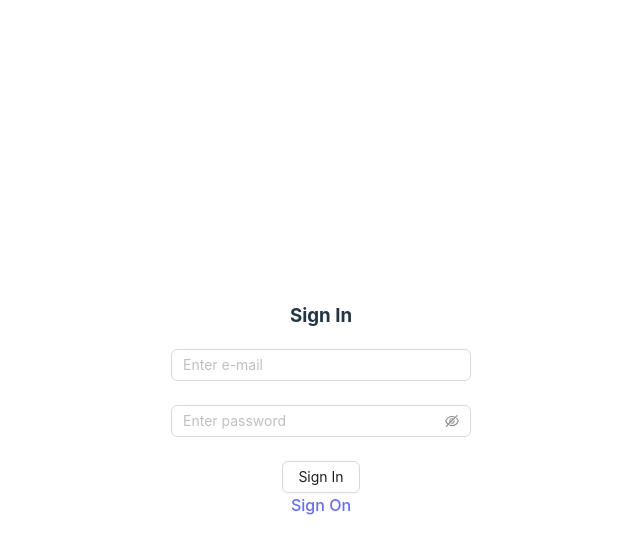
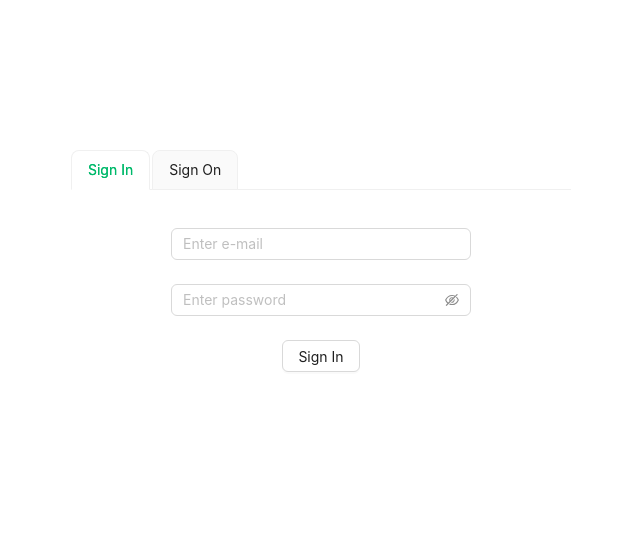
Before and after one commit to JanaAhurtsova/graphiql-app, a React (Vite) app in the folder GraphQL/: page /login in a window 1280 px wide. Shown: the top 554 px of the page, without its empty margins (319-959 px from the left). Built offline with nearby package versions, Linux system fonts and the light colour scheme.

Commit message:
feat: chahge sibn in(out) page

```diff
--- a/GraphQL/src/assets/json/formData.json
+++ b/GraphQL/src/assets/json/formData.json
@@ -2,13 +2,11 @@
   "en": {
     "email": {
       "placeholder": "Enter e-mail",
-      "required": "Enter correct e-mail",
-      "pattern": "([a-zA-Z0-9._-]+@[a-zA-Z0-9._-]+[.][a-zA-Z0-9_-]+)"
+      "required": "Enter correct e-mail"
     },
     "password": {
       "placeholder": "Enter password",
-      "required": "Minimum 8 symbols, at least one letter, one digit, one special character",
-      "pattern": "(?=.*[0-9])(?=.*[!@#$%^&*])(?=.*[a-z])[0-9a-z!@#$%^&*]{8,}"
+      "required": "Minimum 8 symbols, at least one letter, one digit, one special character"
     },
     "passwordRepeat": {
       "placeholder": "Repeat password",
@@ -16,18 +14,17 @@
     },
     "buttonRegister": "Sign Up",
     "buttonLogin": "Sign In",
-    "serverErrorRegister": "Registration error"
+    "serverErrorRegister": "Registration error",
+    "serverErrorLogin": "Email or password is not correct"
   },
   "ru": {
     "email": {
       "placeholder": "Введите E-mail",
-      "required": "Введите корректный e-mail",
-      "pattern": "([a-zA-Z0-9._-]+@[a-zA-Z0-9._-]+[.][a-zA-Z0-9_-]+)"
+      "required": "Введите корректный e-mail"
     },
     "password": {
       "placeholder": "Введите пароль",
-      "required": "Минимум 8 символов, одна буква, одна цифра, один специальный символ",
-      "pattern": "(?=.*[0-9])(?=.*[!@#$%^&*])(?=.*[a-z])[0-9a-z!@#$%^&*]{8,}"
+      "required": "Минимум 8 символов, одна буква, одна цифра, один специальный символ"
     },
     "passwordRepeat": {
       "placeholder": "Повторите пароль",
@@ -35,6 +32,11 @@
     },
     "buttonRegister": "Зарегистрироваться",
     "buttonLogin": "Войти",
-    "serverErrorRegister": "Ошибка регистрации"
+    "serverErrorRegister": "Ошибка регистрации",
+    "serverErrorLogin": "Почта или пароль введены не верно"
+  },
+  "pattern": {
+    "password": "(?=.*[0-9])(?=.*[!@#$%^&*])(?=.*[a-z])[0-9a-z!@#$%^&*]{8,}",
+    "email": "([a-zA-Z0-9._-]+@[a-zA-Z0-9._-]+[.][a-zA-Z0-9_-]+)"
   }
 }
--- a/GraphQL/src/components/login/Login.tsx
+++ b/GraphQL/src/components/login/Login.tsx
@@ -26,7 +26,7 @@ export default function Login() {
               type: 'required',
               message: formData[lang].email.required,
             }
-          : !RegExp(formData[lang].email.pattern).test(values.email)
+          : !RegExp(formData.pattern.email).test(values.email)
           ? {
               type: 'pattern',
               message: formData[lang].email.required,
@@ -72,13 +72,17 @@ export default function Login() {
         setErrorServer('');
       })
       .catch(() => {
-        setErrorServer(formData[lang].serverErrorRegister);
+        setErrorServer(formData[lang].serverErrorLogin);
       });
   });
 
   return (
     <form onSubmit={handleLogin} className="form-login">
-      {errorServer && <Alert message={errorServer} type="error" className="error-login"></Alert>}
+      {errorServer ? (
+        <Alert message={errorServer} type="error" className="error-login"></Alert>
+      ) : (
+        <br />
+      )}
       <TextInput control={control} name="email" error={errors.email} />
       <PasswordInput control={control} name="password" error={errors.password} />
       <Button onClick={handleLogin} onSubmit={handleLogin} type="default">
--- /dev/null
+++ b/GraphQL/src/components/pages/loginPage/LoginPage.scss
@@ -0,0 +1,5 @@
+.login-tabs {
+  max-width: 500px;
+  height: 500px;
+  margin: auto;
+}
--- a/GraphQL/src/components/pages/loginPage/LoginPage.tsx
+++ b/GraphQL/src/components/pages/loginPage/LoginPage.tsx
@@ -1,10 +1,13 @@
-import { NavLink, useNavigate } from 'react-router-dom';
+import { useNavigate } from 'react-router-dom';
 import { useEffect } from 'react';
+import { Tabs } from 'antd';
 
 import Login from '../../login/Login';
-import { useAuth } from '../../../hooks/useAuth';
+import { useAuth } from '@/hooks/useAuth';
 import { useAppSelector } from '@/hooks/reduxHooks';
-import localizationJSON from '@/assets/json/localization.json';
+import Register from 'components/register/Register';
+import localizationJSON from 'assets/json/localization.json';
+import './LoginPage.scss';
 
 export default function LoginPage() {
   const navigate = useNavigate();
@@ -17,10 +20,24 @@ export default function LoginPage() {
     }
   });
   return (
-    <div>
-      <h3>{localizationJSON[lang].titleSignIn}</h3>
-      <Login />
-      <NavLink to="/register">{localizationJSON[lang].titleSignUp}</NavLink>
+    <div className="login-tabs">
+      <Tabs
+        defaultActiveKey="1"
+        type="card"
+        size="middle"
+        items={[
+          {
+            label: localizationJSON[lang].titleSignIn,
+            key: localizationJSON[lang].titleSignIn,
+            children: <Login />,
+          },
+          {
+            label: localizationJSON[lang].titleSignUp,
+            key: localizationJSON[lang].titleSignUp,
+            children: <Register />,
+          },
+        ]}
+      />
     </div>
   );
 }
--- a/GraphQL/src/components/register/Register.tsx
+++ b/GraphQL/src/components/register/Register.tsx
@@ -26,7 +26,7 @@ export default function Register() {
               type: 'required',
               message: formData[lang].email.required,
             }
-          : !RegExp(formData[lang].email.pattern).test(values.email)
+          : !RegExp(formData.pattern.email).test(values.email)
           ? {
               type: 'pattern',
               message: formData[lang].email.required,
@@ -37,7 +37,7 @@ export default function Register() {
               type: 'required',
               message: formData[lang].password.required,
             }
-          : !RegExp(formData[lang].password.pattern).test(values.password)
+          : !RegExp(formData.pattern.password).test(values.password)
           ? {
               type: 'pattern',
               message: formData[lang].password.required,
@@ -90,7 +90,11 @@ export default function Register() {
 
   return (
     <form onSubmit={handleRegister} className="form-register">
-      {errorServer && <Alert message={errorServer} type="error" className="error-register"></Alert>}
+      {errorServer ? (
+        <Alert message={errorServer} type="error" className="error-register"></Alert>
+      ) : (
+        <br />
+      )}
       <TextInput control={control} name="email" error={errors.email} />
       <PasswordInput control={control} name="password" error={errors.password} />
       <PasswordInput control={control} name="passwordRepeat" error={errors.passwordRepeat} />
--- a/GraphQL/src/components/switchLanguage/SwitchLanguage.tsx
+++ b/GraphQL/src/components/switchLanguage/SwitchLanguage.tsx
@@ -5,7 +5,7 @@ import { Switch } from 'antd';
 export default function SwitchLanguage() {
   const changeLanguageDispatch = useChangeLocalization();
   const { lang } = useAppSelector((store) => store.localization);
-  console.log(lang);
+
   const onChange = (checked: boolean) => {
     changeLanguageDispatch(checked ? ELocalization.ru : ELocalization.en);
   };
```
